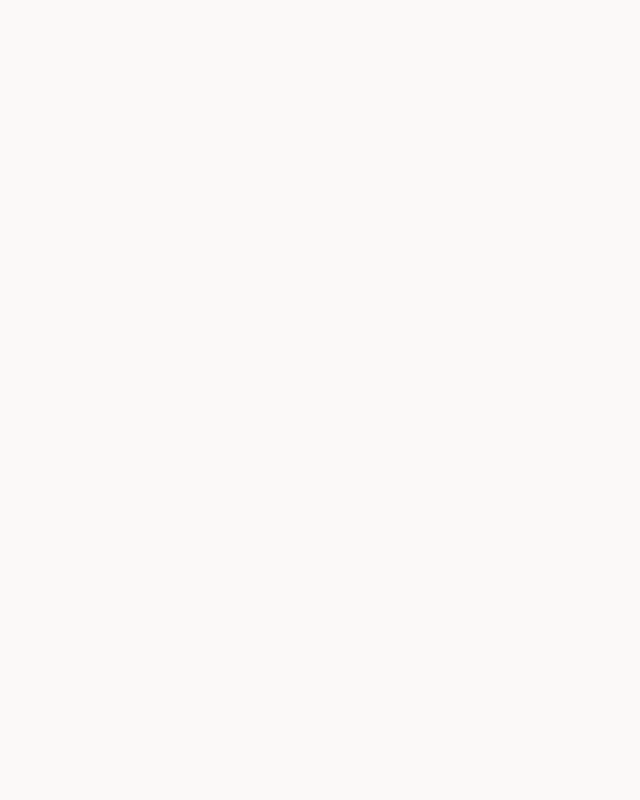
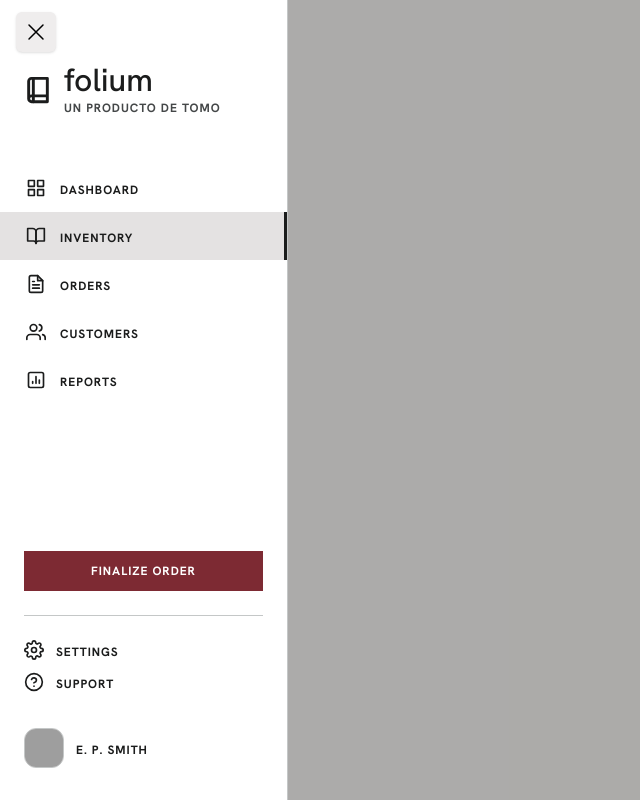
Before and after one commit to Facundo177/folium-web-app, a React (Vite) app: page /admin/dashboard in a window 1280 px wide. Shown: the whole page, without its empty margins (0-640 px from the left). Built offline with nearby package versions, Linux system fonts and the light colour scheme; grey boxes are pictures that could not be loaded.

Commit message:
Agrego el Layout para admin también y cambio la redirección básica en /admin

```diff
--- a/src/App.jsx
+++ b/src/App.jsx
@@ -6,6 +6,7 @@ import { Login } from "./pages/Login";
 import BookDetail from "./pages/BookDetail";
 import UserLayout from "./components/Layouts/UserLayout";
 import { useState } from "react";
+import AdminLayout from "./components/Layouts/AdminLayout";
 
 function App() {
   const [isLoggedIn, setIsLoggedIn] = useState(false);
@@ -38,7 +39,8 @@ function App() {
             </Route>
           </Route>
 
-          <Route path="admin">
+          <Route path="admin" element={<AdminLayout />}>
+            <Route index element={<Navigate to="dashboard" replace />} />
             <Route path="dashboard">
               <Route index element={<></>} />
               <Route path="settings" element={<></>} />
--- /dev/null
+++ b/src/components/Layouts/AdminLayout.jsx
@@ -0,0 +1,13 @@
+import { Outlet } from "react-router-dom";
+import SideNavigationBar from "../SideNavigationBar";
+
+export default function AdminLayout() {
+  return (
+    <div className="antialiased min-h-screen flex font-body-md text-body-md selection:bg-tertiary-fixed selection:text-on-tertiary-fixed">
+        <SideNavigationBar/>
+        <main style={{ width: "100%" }}>
+            <Outlet/>
+        </main>
+      </div>
+  );
+}
```
